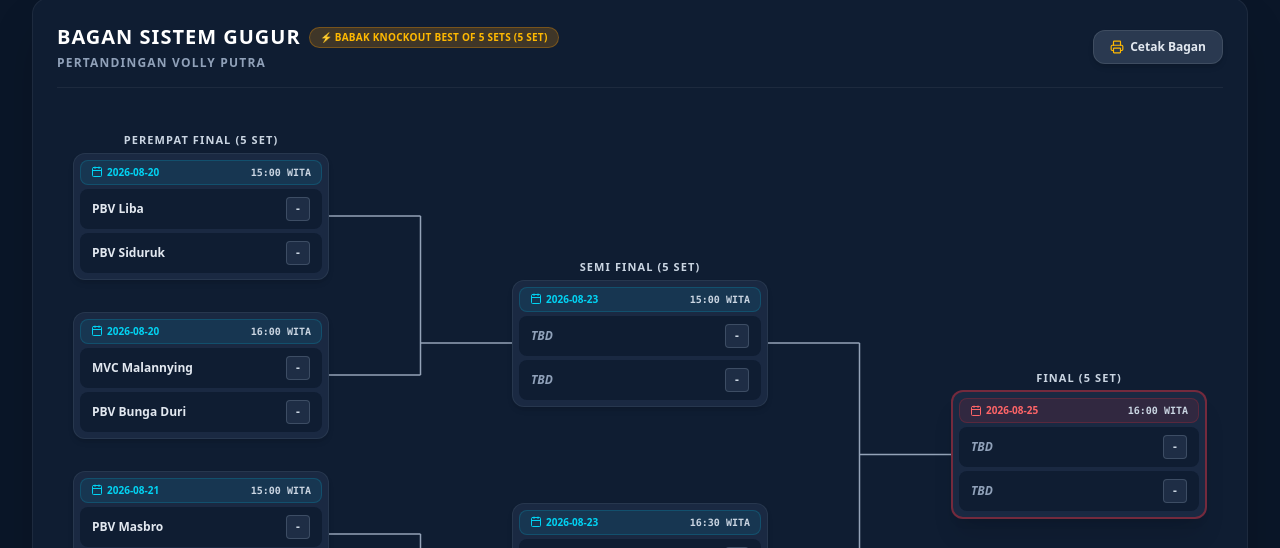
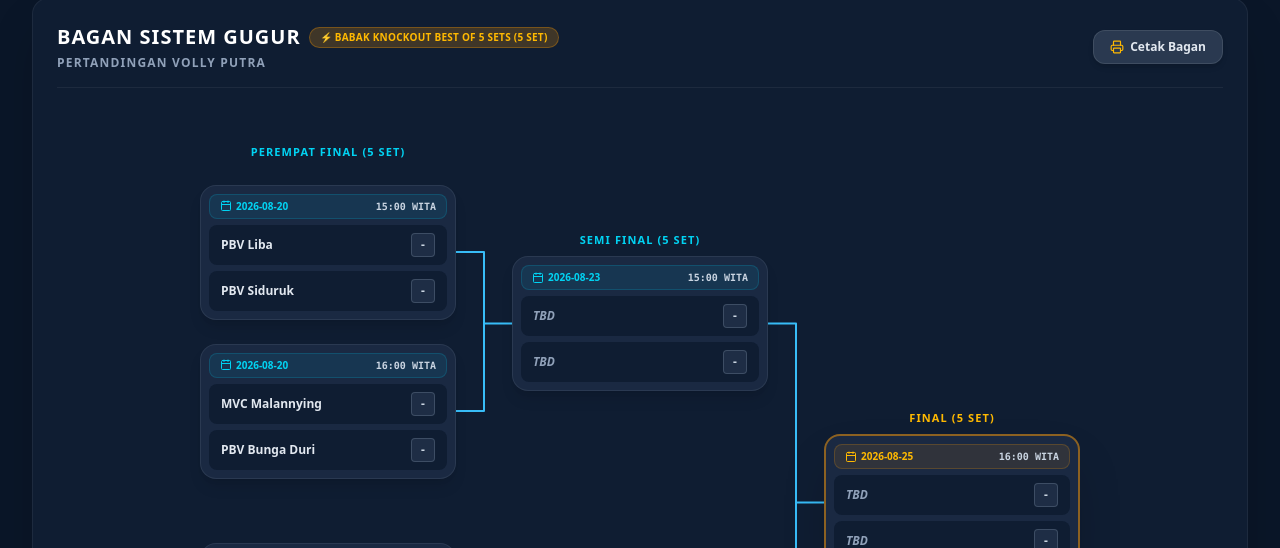
Before and after one commit to Ashif1306/Pestarakyat, a Next.js app: page /bagan in a window 1280 px wide. Shown: the part 404-952 px from the top of the page. Built offline with nearby package versions, Linux system fonts and the light colour scheme; no server answers; the database is empty.

Commit message:
Align bracket viewer cards symmetrically and center SVG connector lines with 2-branch flexbox

```diff
--- a/src/components/BracketViewer.tsx
+++ b/src/components/BracketViewer.tsx
@@ -161,6 +161,7 @@ export default function BracketViewer({ sportId = 'volly-putra', sportName }: Br
       const tx = rt.left - containerRect.left;
 
       const mx = (Math.max(x1, x2) + tx) / 2;
+      const midY = (y1 + y2) / 2;
 
       const path = document.createElementNS('http://www.w3.org/2000/svg', 'path');
       path.setAttribute(
@@ -168,10 +169,13 @@ export default function BracketViewer({ sportId = 'volly-putra', sportName }: Br
         `M ${x1} ${y1} H ${mx} ` +
         `M ${x2} ${y2} H ${mx} ` +
         `M ${mx} ${y1} V ${y2} ` +
+        `M ${mx} ${midY} V ${ty} ` +
         `M ${mx} ${ty} H ${tx}`
       );
-      path.setAttribute('stroke', '#94a3b8');
-      path.setAttribute('stroke-width', '1.5');
+      path.setAttribute('stroke', '#38bdf8'); // Bright cyan accent
+      path.setAttribute('stroke-width', '2');
+      path.setAttribute('stroke-linecap', 'round');
+      path.setAttribute('stroke-linejoin', 'round');
       path.setAttribute('fill', 'none');
       svg.appendChild(path);
     };
@@ -185,8 +189,12 @@ export default function BracketViewer({ sportId = 'volly-putra', sportName }: Br
 
   useEffect(() => {
     drawLines();
+    const timer = setTimeout(drawLines, 100);
     window.addEventListener('resize', drawLines);
-    return () => window.removeEventListener('resize', drawLines);
+    return () => {
+      clearTimeout(timer);
+      window.removeEventListener('resize', drawLines);
+    };
   }, [matches, standings, isMiniFootball]);
 
   const handlePrintClick = () => {
@@ -251,152 +259,76 @@ export default function BracketViewer({ sportId = 'volly-putra', sportName }: Br
       </div>
 
       {/* Scrollable Bracket Area */}
-      <div className="overflow-x-auto custom-scrollbar pb-4 pt-1">
+      <div className="overflow-x-auto custom-scrollbar pb-6 pt-2">
         <div
           ref={containerRef}
-          className={`relative min-h-[560px] flex items-center justify-between gap-8 sm:gap-12 px-4 py-4 ${
-            isMiniFootball ? 'min-w-[500px]' : 'min-w-[760px]'
+          className={`relative flex items-center justify-center gap-10 sm:gap-14 px-6 py-6 ${
+            isMiniFootball ? 'min-w-[540px]' : 'min-w-[840px]'
           }`}
         >
           <svg ref={svgRef} className="absolute inset-0 w-full h-full pointer-events-none z-0" />
 
-          {/* Round 1: PEREMPAT FINAL (Volly Putra & Putri) */}
+          {/* Symmetrical 2-Branch Layout Container */}
+          <div className="relative z-10 flex flex-col justify-center gap-12 sm:gap-16">
+            {/* TOP BRANCH: QF 0 & QF 1 -> SF 0 */}
+            <div className="flex items-center gap-10 sm:gap-14">
+              {/* QF Group 1 */}
               {!isMiniFootball && (
-            <div className="relative z-10 flex flex-col justify-around space-y-8 w-56 sm:w-64 flex-shrink-0">
-              <h3 className="text-[11px] font-extrabold text-slate-300 uppercase tracking-widest text-center mb-1">
+                <div className="flex flex-col gap-6 w-56 sm:w-64 flex-shrink-0">
+                  <div className="text-[11px] font-extrabold text-cyan-400 uppercase tracking-widest text-center">
                     PEREMPAT FINAL (5 SET)
-              </h3>
+                  </div>
 
-              {qfPairs.map((pair, idx) => {
-                const m = qfMatches[idx];
-                const scoreAStr = m?.scoreA !== null && m?.scoreA !== undefined ? String(m.scoreA) : '-';
-                const scoreBStr = m?.scoreB !== null && m?.scoreB !== undefined ? String(m.scoreB) : '-';
-                const winner = m?.winner;
-
-                return (
-                  <div
-                    key={idx}
-                    id={`qf-${idx}`}
-                    className="bg-[#1a2942] border border-slate-700/60 rounded-xl overflow-hidden shadow-md p-1.5 space-y-1"
-                  >
-                    {/* Match Date & Time */}
-                    {m?.date && (
-                      <div className="flex items-center justify-between text-[10px] font-bold text-cyan-400 px-2.5 py-1 bg-cyan-500/10 rounded-lg border border-cyan-500/20">
-                        <span className="flex items-center gap-1">
-                          <Calendar className="w-3 h-3 text-cyan-400" />
-                          {m.date}
-                        </span>
-                        {m.time && <span className="font-mono text-slate-300">{m.time} WITA</span>}
+                  {/* QF 0 */}
+                  {renderMatchCard(qfMatches[0], qfPairs[0], 'qf-0')}
+                  {/* QF 1 */}
+                  {renderMatchCard(qfMatches[1], qfPairs[1], 'qf-1')}
                 </div>
               )}
 
-                    {/* Team A */}
-                    <div
-                      className={`flex items-center justify-between px-3 py-2 rounded-lg transition-colors ${
-                        winner === pair[0] ? 'bg-emerald-500/20 text-emerald-400 font-extrabold' : 'text-slate-200 bg-[#0f1d32]'
-                      }`}
-                    >
-                      <span className="text-xs font-semibold truncate max-w-[130px]">{pair[0]}</span>
-                      <span className="w-6 h-6 rounded border border-slate-600/80 bg-[#1e2d45] text-slate-300 font-bold text-xs flex items-center justify-center ml-2 flex-shrink-0">
-                        {scoreAStr}
-                      </span>
+              {/* SF 0 */}
+              <div className="flex flex-col justify-center w-56 sm:w-64 flex-shrink-0">
+                <div className="text-[11px] font-extrabold text-cyan-400 uppercase tracking-widest text-center mb-2">
+                  SEMI FINAL {!isMiniFootball ? '(5 SET)' : ''}
+                </div>
+                {renderMatchCard(sfMatches[0], sfPairs[0], 'sf-0', sfPairs[0][0] === 'TBD', sfPairs[0][1] === 'TBD')}
+              </div>
             </div>
 
-                    {/* Team B */}
-                    <div
-                      className={`flex items-center justify-between px-3 py-2 rounded-lg transition-colors ${
-                        winner === pair[1] ? 'bg-emerald-500/20 text-emerald-400 font-extrabold' : 'text-slate-200 bg-[#0f1d32]'
-                      }`}
-                    >
-                      <span className="text-xs font-semibold truncate max-w-[130px]">{pair[1]}</span>
-                      <span className="w-6 h-6 rounded border border-slate-600/80 bg-[#1e2d45] text-slate-300 font-bold text-xs flex items-center justify-center ml-2 flex-shrink-0">
-                        {scoreBStr}
-                      </span>
-                    </div>
-                  </div>
-                );
-              })}
+            {/* BOTTOM BRANCH: QF 2 & QF 3 -> SF 1 */}
+            <div className="flex items-center gap-10 sm:gap-14">
+              {/* QF Group 2 */}
+              {!isMiniFootball && (
+                <div className="flex flex-col gap-6 w-56 sm:w-64 flex-shrink-0">
+                  {/* QF 2 */}
+                  {renderMatchCard(qfMatches[2], qfPairs[2], 'qf-2')}
+                  {/* QF 3 */}
+                  {renderMatchCard(qfMatches[3], qfPairs[3], 'qf-3')}
                 </div>
               )}
 
-          {/* Round 2: SEMI FINAL */}
-          <div className="relative z-10 flex flex-col justify-around space-y-24 w-56 sm:w-64 flex-shrink-0">
-            <h3 className="text-[11px] font-extrabold text-slate-300 uppercase tracking-widest text-center mb-1">
-              SEMI FINAL {!isMiniFootball ? '(5 SET)' : ''}
-            </h3>
-
-            {sfPairs.map((pair, idx) => {
-              const m = sfMatches[idx];
-              const scoreAStr = m?.scoreA !== null && m?.scoreA !== undefined ? String(m.scoreA) : '-';
-              const scoreBStr = m?.scoreB !== null && m?.scoreB !== undefined ? String(m.scoreB) : '-';
-              const winner = m?.winner;
-              const isTbdA = pair[0] === 'TBD';
-              const isTbdB = pair[1] === 'TBD';
-
-              return (
-                <div
-                  key={idx}
-                  id={`sf-${idx}`}
-                  className="bg-[#1a2942] border border-slate-700/60 rounded-xl overflow-hidden shadow-md p-1.5 space-y-1"
-                >
-                  {/* Match Date & Time */}
-                  {m?.date && (
-                    <div className="flex items-center justify-between text-[10px] font-bold text-cyan-400 px-2.5 py-1 bg-cyan-500/10 rounded-lg border border-cyan-500/20">
-                      <span className="flex items-center gap-1">
-                        <Calendar className="w-3 h-3 text-cyan-400" />
-                        {m.date}
-                      </span>
-                      {m.time && <span className="font-mono text-slate-300">{m.time} WITA</span>}
+              {/* SF 1 */}
+              <div className="flex flex-col justify-center w-56 sm:w-64 flex-shrink-0">
+                {renderMatchCard(sfMatches[1], sfPairs[1], 'sf-1', sfPairs[1][0] === 'TBD', sfPairs[1][1] === 'TBD')}
               </div>
-                  )}
-
-                  {/* Team A */}
-                  <div
-                    className={`flex items-center justify-between px-3 py-2 rounded-lg transition-colors ${
-                      winner === pair[0] ? 'bg-emerald-500/20 text-emerald-400 font-extrabold' : 'text-slate-200 bg-[#0f1d32]'
-                    }`}
-                  >
-                    <span className={`text-xs font-semibold truncate max-w-[130px] ${isTbdA ? 'italic text-slate-400 font-bold' : ''}`}>
-                      {pair[0]}
-                    </span>
-                    <span className="w-6 h-6 rounded border border-slate-600/80 bg-[#1e2d45] text-slate-300 font-bold text-xs flex items-center justify-center ml-2 flex-shrink-0">
-                      {scoreAStr}
-                    </span>
+            </div>
           </div>
 
-                  {/* Team B */}
-                  <div
-                    className={`flex items-center justify-between px-3 py-2 rounded-lg transition-colors ${
-                      winner === pair[1] ? 'bg-emerald-500/20 text-emerald-400 font-extrabold' : 'text-slate-200 bg-[#0f1d32]'
-                    }`}
-                  >
-                    <span className={`text-xs font-semibold truncate max-w-[130px] ${isTbdB ? 'italic text-slate-400 font-bold' : ''}`}>
-                      {pair[1]}
-                    </span>
-                    <span className="w-6 h-6 rounded border border-slate-600/80 bg-[#1e2d45] text-slate-300 font-bold text-xs flex items-center justify-center ml-2 flex-shrink-0">
-                      {scoreBStr}
-                    </span>
+          {/* FINAL ROUND (Centered Right) */}
+          <div className="relative z-10 flex flex-col justify-center w-56 sm:w-64 flex-shrink-0 self-center space-y-4">
+            <div className="text-[11px] font-extrabold text-amber-400 uppercase tracking-widest text-center mb-2">
+              FINAL {!isMiniFootball ? '(5 SET)' : ''}
             </div>
-                </div>
-              );
-            })}
-          </div>
-
-          {/* Round 3: FINAL */}
-          <div className="relative z-10 flex flex-col justify-center space-y-4 w-56 sm:w-64 flex-shrink-0">
-            <h3 className="text-[11px] font-extrabold text-slate-300 uppercase tracking-widest text-center mb-1">
-              FINAL {!isMiniFootball ? '(5 SET)' : ''}
-            </h3>
 
             <div
               id="final-0"
-              className="bg-[#1a2942] border-2 border-red-500/40 rounded-xl overflow-hidden shadow-xl p-1.5 space-y-1"
+              className="bg-[#1a2942] border-2 border-amber-500/50 rounded-2xl overflow-hidden shadow-2xl p-2 space-y-1.5"
             >
               {/* Match Date & Time */}
               {finalMatch?.date && (
-                <div className="flex items-center justify-between text-[10px] font-bold text-red-400 px-2.5 py-1 bg-red-500/10 rounded-lg border border-red-500/20">
+                <div className="flex items-center justify-between text-[10px] font-bold text-amber-400 px-2.5 py-1 bg-amber-500/10 rounded-lg border border-amber-500/20">
                   <span className="flex items-center gap-1">
-                    <Calendar className="w-3 h-3 text-red-400" />
+                    <Calendar className="w-3 h-3 text-amber-400" />
                     {finalMatch.date}
                   </span>
                   {finalMatch.time && <span className="font-mono text-slate-300">{finalMatch.time} WITA</span>}
@@ -447,3 +379,62 @@ export default function BracketViewer({ sportId = 'volly-putra', sportName }: Br
     </div>
   );
 }
+
+// Helper Card Renderer Component
+function renderMatchCard(
+  m: Match | undefined,
+  pair: [string, string],
+  cardId: string,
+  isTbdA: boolean = false,
+  isTbdB: boolean = false
+) {
+  const scoreAStr = m?.scoreA !== null && m?.scoreA !== undefined ? String(m.scoreA) : '-';
+  const scoreBStr = m?.scoreB !== null && m?.scoreB !== undefined ? String(m.scoreB) : '-';
+  const winner = m?.winner;
+
+  return (
+    <div
+      id={cardId}
+      className="bg-[#1a2942] border border-slate-700/70 rounded-2xl overflow-hidden shadow-lg p-2 space-y-1.5 transition-all hover:border-cyan-500/40"
+    >
+      {/* Match Date & Time */}
+      {m?.date && (
+        <div className="flex items-center justify-between text-[10px] font-bold text-cyan-400 px-2.5 py-1 bg-cyan-500/10 rounded-lg border border-cyan-500/20">
+          <span className="flex items-center gap-1">
+            <Calendar className="w-3 h-3 text-cyan-400" />
+            {m.date}
+          </span>
+          {m.time && <span className="font-mono text-slate-300">{m.time} WITA</span>}
+        </div>
+      )}
+
+      {/* Team A */}
+      <div
+        className={`flex items-center justify-between px-3 py-2 rounded-lg transition-colors ${
+          winner === pair[0] ? 'bg-emerald-500/20 text-emerald-400 font-extrabold' : 'text-slate-200 bg-[#0f1d32]'
+        }`}
+      >
+        <span className={`text-xs font-semibold truncate max-w-[130px] ${isTbdA ? 'italic text-slate-400 font-bold' : ''}`}>
+          {pair[0]}
+        </span>
+        <span className="w-6 h-6 rounded border border-slate-600/80 bg-[#1e2d45] text-slate-300 font-bold text-xs flex items-center justify-center ml-2 flex-shrink-0">
+          {scoreAStr}
+        </span>
+      </div>
+
+      {/* Team B */}
+      <div
+        className={`flex items-center justify-between px-3 py-2 rounded-lg transition-colors ${
+          winner === pair[1] ? 'bg-emerald-500/20 text-emerald-400 font-extrabold' : 'text-slate-200 bg-[#0f1d32]'
+        }`}
+      >
+        <span className={`text-xs font-semibold truncate max-w-[130px] ${isTbdB ? 'italic text-slate-400 font-bold' : ''}`}>
+          {pair[1]}
+        </span>
+        <span className="w-6 h-6 rounded border border-slate-600/80 bg-[#1e2d45] text-slate-300 font-bold text-xs flex items-center justify-center ml-2 flex-shrink-0">
+          {scoreBStr}
+        </span>
+      </div>
+    </div>
+  );
+}
```
Lines whose indentation alone changed are shown as unchanged.
